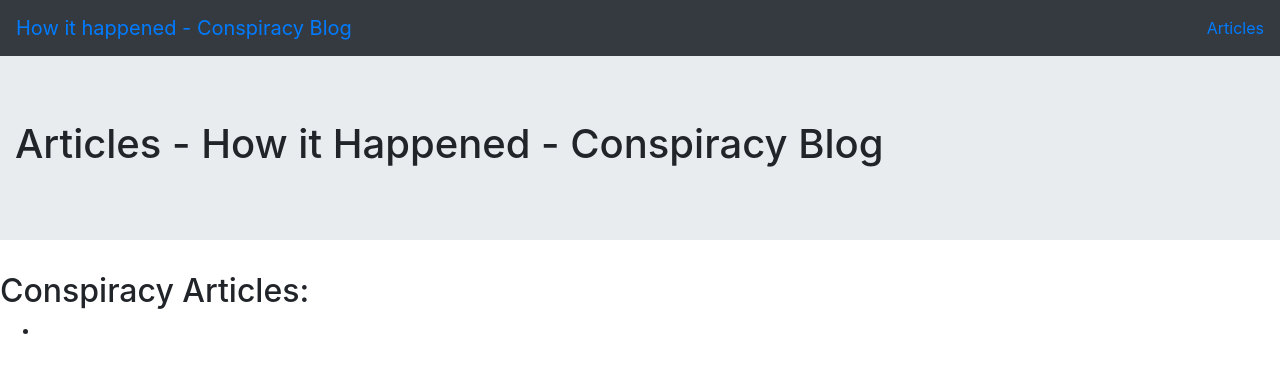
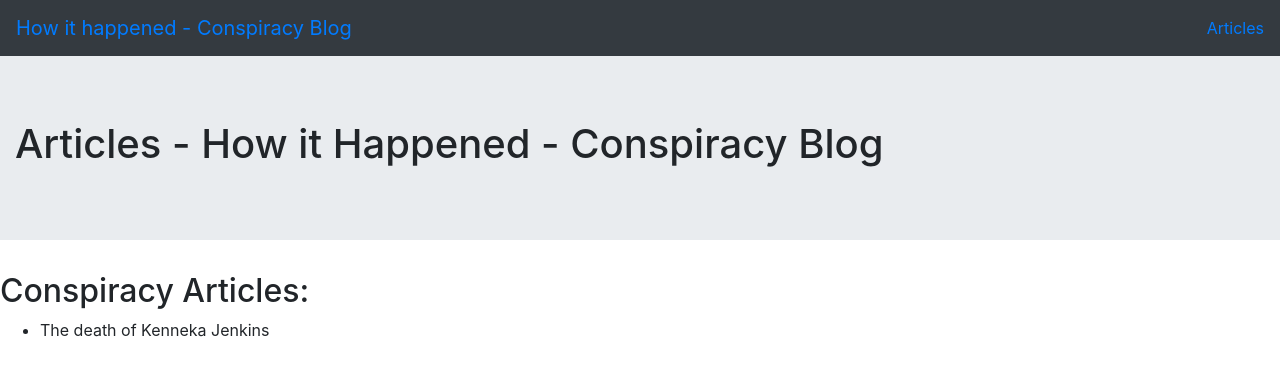
Before and after one commit to BossBattler/Conspiracy, a plain HTML site: page articles.html in a window 1280 px wide. Drawn offline with nearby package versions, Linux system fonts and the light colour scheme.

Commit message:
Added "The Death Of Kenneka  Jenkins

```diff
--- a/articles.html
+++ b/articles.html
@@ -31,7 +31,7 @@
         </div>
         <h2>Conspiracy Articles:</h2>
         <ul>
-            <li href="/Conspiracy/articles/"></li>
+            <li href="/Conspiracy/articles/Kenneka-Jenkins-death.html">The death of Kenneka Jenkins</li>
         </ul>
     </body>
 </html>
```
